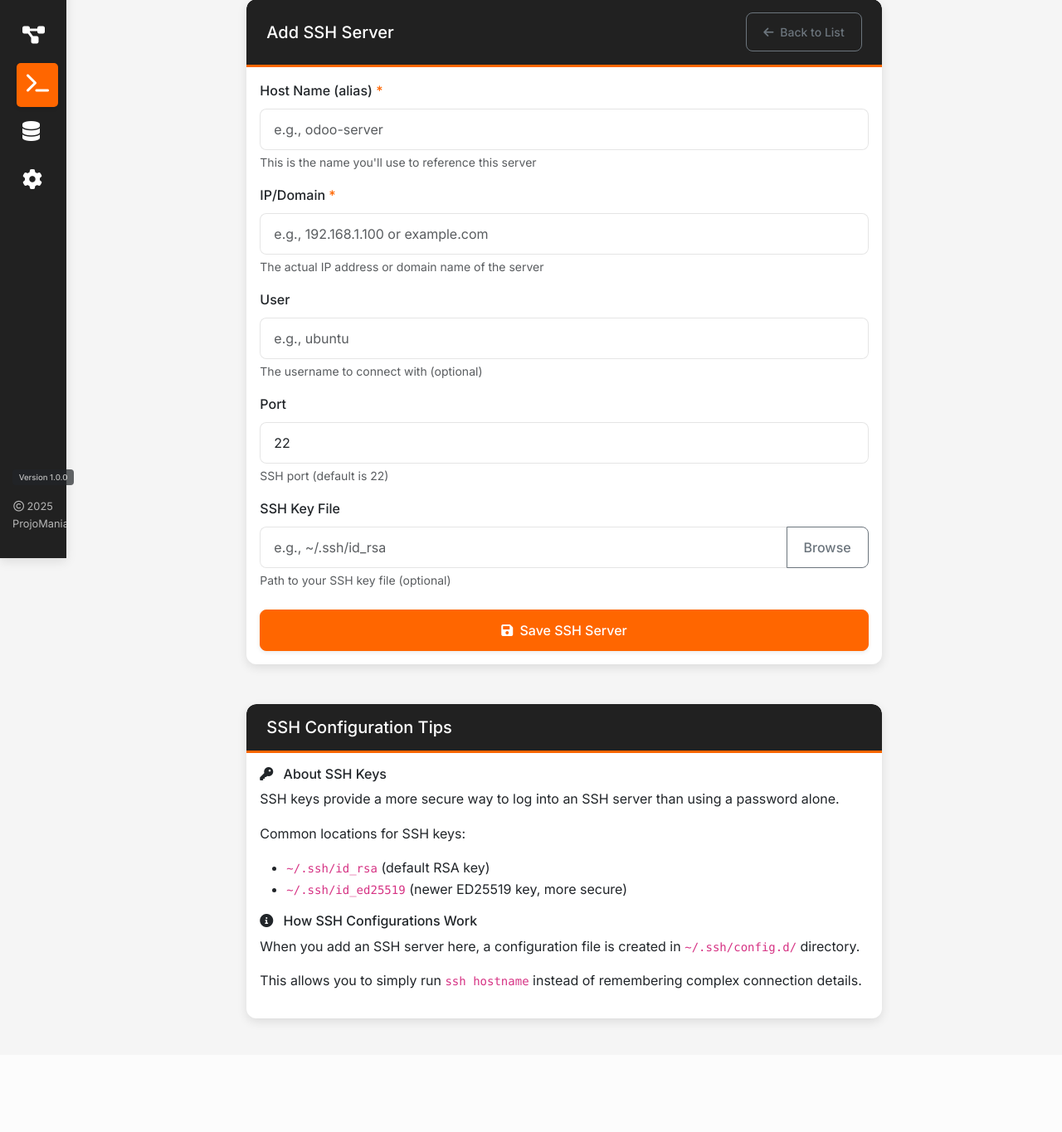
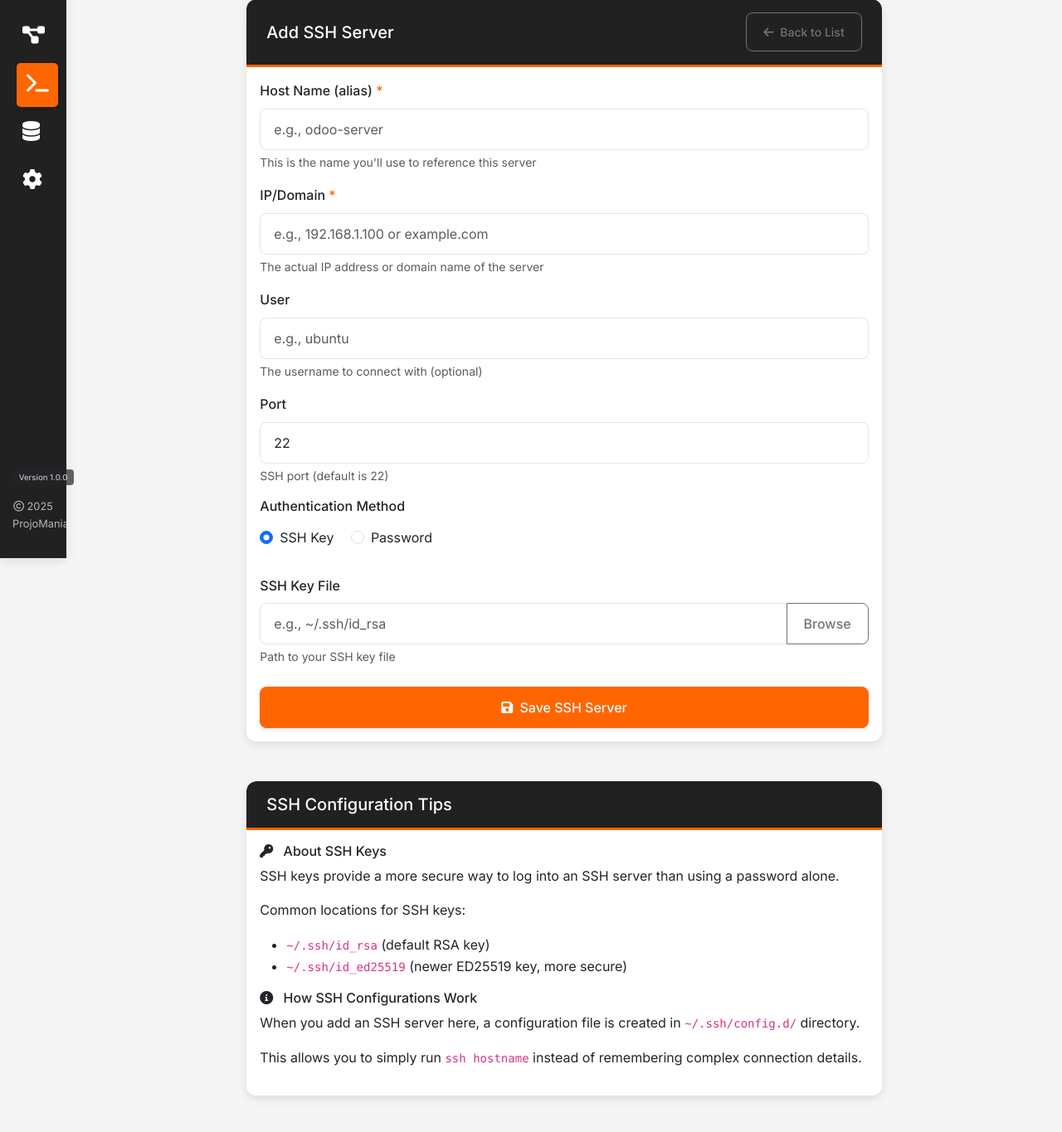
Before and after one commit to ProjoMania/OdooDeveloperToolsUI, a Flask app: page /ssh/add in a window 1280 px wide. Shown: the part 127-1492 px from the top of the page at 83% size. Before the commit the page ends 1363 px from the top, so only its background shows below. Run offline with Flask 3, Linux system fonts and the light colour scheme; parts of the project's set-up code (start-up, migrations or seed data) failed here and were passed over; some libraries are stand-ins or nearby versions.

Commit message:
feat: add password authentication option for SSH connections alongside key-based auth

```diff
--- a/app.py
+++ b/app.py
@@ -192,7 +192,9 @@ def add_ssh_server():
         hostname = request.form.get('hostname').strip()
         user = request.form.get('user').strip()
         port = request.form.get('port').strip() or "22"
-        key_file = request.form.get('key_file').strip()
+        auth_method = request.form.get('auth_method', 'key')
+        key_file = request.form.get('key_file', '').strip() if auth_method == 'key' else ''
+        password = request.form.get('password', '').strip() if auth_method == 'password' else ''
 
         # Validate inputs
         if not host or not hostname:
@@ -212,11 +214,14 @@ def add_ssh_server():
                     'hostname': hostname,
                     'user': user,
                     'port': port,
-                    'key_file': key_file
+                    'auth_method': auth_method,
+                    'key_file': key_file,
+                    'password': password
                 }
                 return render_template('ssh_add.html', overwrite=True,
                                       host=host, hostname=hostname,
-                                      user=user, port=port, key_file=key_file)
+                                      user=user, port=port, auth_method=auth_method,
+                                      key_file=key_file, password=password)
 
         # Write the configuration file
         with open(config_file, 'w') as f:
@@ -225,8 +230,17 @@ def add_ssh_server():
             if user:
                 f.write(f"    User {user}\n")
             f.write(f"    Port {port}\n")
-            if key_file:
+
+            # Authentication settings
+            if auth_method == 'key' and key_file:
                 f.write(f"    IdentityFile {key_file}\n")
+                f.write(f"    PreferredAuthentications publickey\n")
+            elif auth_method == 'password' and password:
+                f.write(f"    PreferredAuthentications password\n")
+                f.write(f"    PasswordAuthentication yes\n")
+                # Store password in a safer way in a real-world application
+                # For this demo, we'll add it as a comment (NOT recommended for production)
+                f.write(f"    # Password: {password}\n")
 
         # Update main SSH config if needed
         update_main_ssh_config()
@@ -250,26 +264,50 @@ def add_ssh_server():
 def generate_ssh_command(host):
     """Generate an SSH command for the client to execute"""
     servers = get_ssh_servers()
-    server = next((s for s in servers if s['host'] == host), None)
 
-    if not server:
-        return jsonify({'error': 'Server not found'}), 404
+    # Find the server with matching host
+    for server in servers:
+        if server.get('host') == host:
+            # Build ssh command with appropriate flags
+            command = f"ssh {server.get('host')}"
 
-    # Create the SSH command
-    command = f"ssh {server['host']}"
+            # Add authentication info to command response
+            auth_type = 'key' if server.get('identity_file') else 'password'
+            response = {
+                'command': command,
+                'auth_type': auth_type,
+                'host': server.get('host'),
+                'user': server.get('user', ''),
+                'hostname': server.get('hostname', '')
+            }
 
-    return jsonify({'command': command})
+            return jsonify(response)
+
+    return jsonify({'error': 'Server not found'})
 
 @app.route('/ssh/connect', methods=['POST'])
 def ssh_connect():
-    """Handle SSH connection request"""
+    # Handle SSH connection request
     if request.method == 'POST':
         command = request.form.get('command')
+        server_host = request.form.get('server_host', '')
+        auth_type = request.form.get('auth_type', 'key')
+        user = request.form.get('user', '')
+        hostname = request.form.get('hostname', '')
+
         if command:
             try:
+                # Prepare server information for the template
+                server_info = {
+                    'host': server_host,
+                    'auth_type': auth_type,
+                    'user': user,
+                    'hostname': hostname
+                }
+
                 # Redirect to a terminal command using the SSH command
                 # This could be customized based on your environment and terminal preferences
-                return render_template('ssh_connect.html', command=command)
+                return render_template('ssh_connect.html', command=command, server_info=server_info)
             except Exception as e:
                 flash(f'Error connecting to SSH: {str(e)}', 'error')
                 return redirect(url_for('ssh_servers'))
--- a/src/static/js/main.js
+++ b/src/static/js/main.js
@@ -121,6 +121,9 @@ document.addEventListener('DOMContentLoaded', function() {
     connectButtons.forEach(button => {
         button.addEventListener('click', function() {
             const host = this.getAttribute('data-host');
+            const button = this;
+            button.innerHTML = '<i class="fas fa-spinner fa-spin me-1"></i> Connecting...';
+            button.disabled = true;
 
             fetch(`/ssh/generate_command/${host}`)
                 .then(response => response.json())
@@ -133,19 +136,57 @@ document.addEventListener('DOMContentLoaded', function() {
                         form.action = '/ssh/connect';
                         form.style.display = 'none';
 
-                        const input = document.createElement('input');
-                        input.type = 'hidden';
-                        input.name = 'command';
-                        input.value = command;
+                        // Add the command
+                        const commandInput = document.createElement('input');
+                        commandInput.type = 'hidden';
+                        commandInput.name = 'command';
+                        commandInput.value = command;
+                        form.appendChild(commandInput);
 
-                        form.appendChild(input);
+                        // Add server information for enhanced UI
+                        const serverHostInput = document.createElement('input');
+                        serverHostInput.type = 'hidden';
+                        serverHostInput.name = 'server_host';
+                        serverHostInput.value = data.host || host;
+                        form.appendChild(serverHostInput);
+
+                        const authTypeInput = document.createElement('input');
+                        authTypeInput.type = 'hidden';
+                        authTypeInput.name = 'auth_type';
+                        authTypeInput.value = data.auth_type || 'key';
+                        form.appendChild(authTypeInput);
+
+                        if (data.user) {
+                            const userInput = document.createElement('input');
+                            userInput.type = 'hidden';
+                            userInput.name = 'user';
+                            userInput.value = data.user;
+                            form.appendChild(userInput);
+                        }
+
+                        if (data.hostname) {
+                            const hostnameInput = document.createElement('input');
+                            hostnameInput.type = 'hidden';
+                            hostnameInput.name = 'hostname';
+                            hostnameInput.value = data.hostname;
+                            form.appendChild(hostnameInput);
+                        }
+
                         document.body.appendChild(form);
                         form.submit();
+                    } else {
+                        // Reset button if error
+                        button.innerHTML = '<i class="fas fa-terminal me-1"></i> Connect';
+                        button.disabled = false;
+                        alert('Error connecting to SSH server: ' + (data.error || 'Unknown error'));
                     }
                 })
                 .catch(error => {
+                    // Reset button if error
+                    button.innerHTML = '<i class="fas fa-terminal me-1"></i> Connect';
+                    button.disabled = false;
                     console.error('Error:', error);
-                    alert('An error occurred while connecting to the SSH server');
+                    alert('Error connecting to SSH server');
                 });
         });
     });
--- a/src/templates/ssh_add.html
+++ b/src/templates/ssh_add.html
@@ -55,7 +55,19 @@
                         <div class="form-text">SSH port (default is 22)</div>
                     </div>
 
-                    <div class="mb-3">
+                    <div class="mb-4">
+                        <h6 class="mb-3">Authentication Method</h6>
+                        <div class="form-check form-check-inline mb-2">
+                            <input class="form-check-input" type="radio" name="auth_method" id="auth-key" value="key" checked>
+                            <label class="form-check-label" for="auth-key">SSH Key</label>
+                        </div>
+                        <div class="form-check form-check-inline">
+                            <input class="form-check-input" type="radio" name="auth_method" id="auth-password" value="password">
+                            <label class="form-check-label" for="auth-password">Password</label>
+                        </div>
+                    </div>
+
+                    <div class="mb-3" id="key-file-section">
                         <label for="key_file" class="form-label">SSH Key File</label>
                         <div class="input-group">
                             <input type="text" class="form-control" id="key_file" name="key_file"
@@ -65,7 +77,14 @@
                                 Browse
                             </button>
                         </div>
-                        <div class="form-text">Path to your SSH key file (optional)</div>
+                        <div class="form-text">Path to your SSH key file</div>
+                    </div>
+
+                    <div class="mb-3" id="password-section" style="display: none;">
+                        <label for="password" class="form-label">Password</label>
+                        <input type="password" class="form-control" id="password" name="password"
+                               placeholder="SSH Password">
+                        <div class="form-text">Password for SSH authentication (will be stored in config)</div>
                     </div>
 
                     <div class="d-grid gap-2 mt-4">
@@ -110,6 +129,30 @@
 {% block extra_js %}
 <script>
     document.addEventListener('DOMContentLoaded', function() {
+        // Handle authentication method selection
+        const authKeyRadio = document.getElementById('auth-key');
+        const authPasswordRadio = document.getElementById('auth-password');
+        const keyFileSection = document.getElementById('key-file-section');
+        const passwordSection = document.getElementById('password-section');
+
+        // Function to toggle auth sections visibility
+        function toggleAuthSections() {
+            if (authKeyRadio.checked) {
+                keyFileSection.style.display = 'block';
+                passwordSection.style.display = 'none';
+            } else {
+                keyFileSection.style.display = 'none';
+                passwordSection.style.display = 'block';
+            }
+        }
+
+        // Set initial state
+        toggleAuthSections();
+
+        // Add event listeners
+        authKeyRadio.addEventListener('change', toggleAuthSections);
+        authPasswordRadio.addEventListener('change', toggleAuthSections);
+
         // Handle browsing for SSH key file (in a real desktop app this would open a file dialog)
         // For the web app, we show a modal with common SSH key locations
         const browseButton = document.getElementById('browse-key');
```
Also changed, not shown: src/templates/ssh_connect.html (+41 -2 lines).
